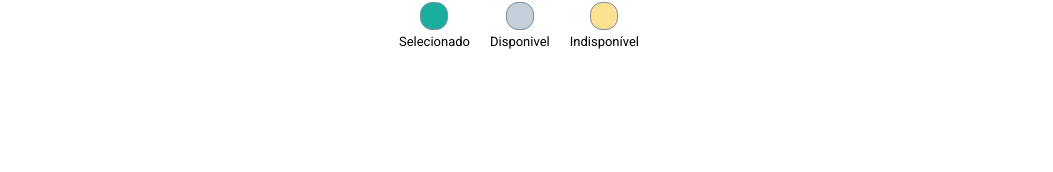
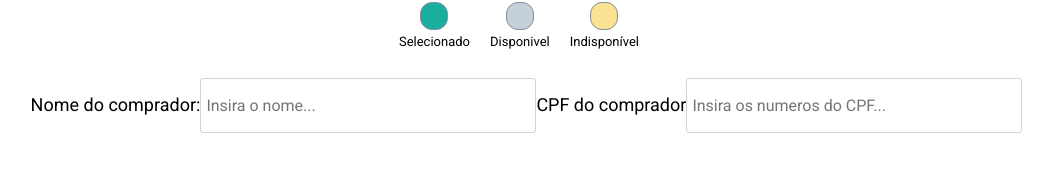
Before and after one commit to caiobeneton/Cineflex-React, a React (Create React App) app: page /assentos/1 in a window 1280 px wide. Shown: the part 174-346 px from the top of the page, without its empty margins (121-1174 px from the left). Built offline with nearby package versions, Linux system fonts and the light colour scheme; no server answers.

Commit message:
feat: formulário

```diff
--- a/src/Assentos.js
+++ b/src/Assentos.js
@@ -8,6 +8,8 @@ export default function Assentos() {
     const [assentos, setAssentos] = useState([])
     const [info, setInfo] = useState([])
     const [select, setSelect] = useState([])
+    const [nome, setNome] = useState('')
+    const [CPF, setCPF] = useState('')
 
     useEffect(() => {
         const URL = `https://mock-api.driven.com.br/api/v5/cineflex/showtimes/${idSessao}/seats`
@@ -22,7 +24,7 @@ export default function Assentos() {
 
     function seleciona(cad) {
         if (cad.isAvailable === false) {
-            return
+            alert('Esse assento não está disponível')
         } else if (select.includes(cad.id)) {
             const novo = select.filter((elem) => elem !== cad.id)
             setSelect(novo)
@@ -30,8 +32,6 @@ export default function Assentos() {
             setSelect([...select, cad.id])
         }
     }
-
-    console.log(select)
 
     return (
         <StyledAssentos>
@@ -57,7 +57,13 @@ export default function Assentos() {
                 </Conjunto>
             </Exemplo>
 
+            <Formulario>
+                <label htmlFor='campoNome'>Nome do comprador:</label>
+                <input type='text' value={nome} id='campoNome' onChange={e => setNome(e.target.value)} placeholder="Insira o nome..."></input>
 
+                <label htmlFor="campoCPF">CPF do comprador</label>
+                <input type='text' value={CPF} id='campoCPF' onChange={e => setCPF(e.target.value)} placeholder="Insira os numeros do CPF..."></input>
+            </Formulario>
 
         </StyledAssentos>
     )
@@ -114,3 +120,21 @@ const Conjunto = styled.div`
     align-items: center;
     margin: 0 10px;
 `
+
+const Formulario = styled.div`
+    font-family: Roboto;
+    font-size: 18px;
+    margin-top: 30px;
+    margin-left: 15px;
+    input {
+        width: 327px;
+        height: 51px;
+        border: 1px solid #D5D5D5;
+        border-radius: 3px;
+        margin-bottom: 15px;
+        font-family: Roboto;
+        font-size: 16px;
+        color: #AFAFAF;
+        padding-left: 5px;
+    }
+`
```
